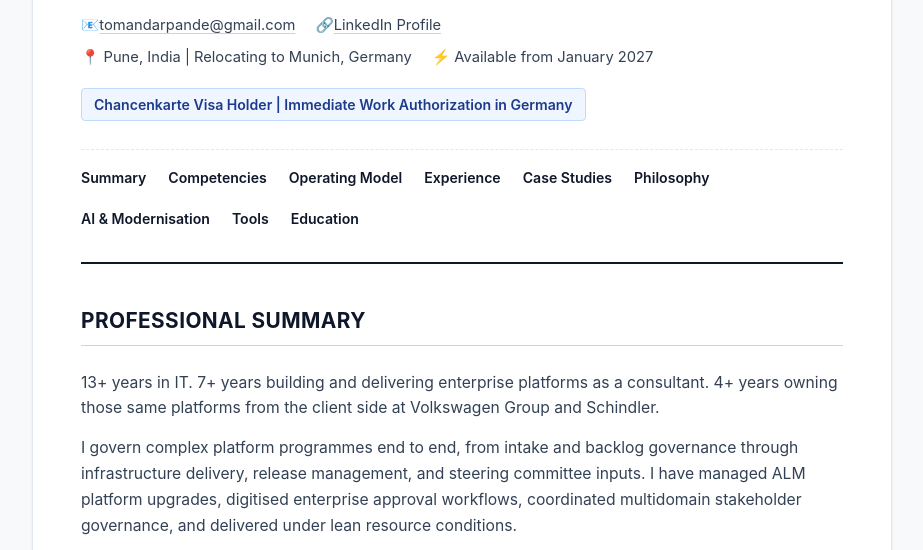
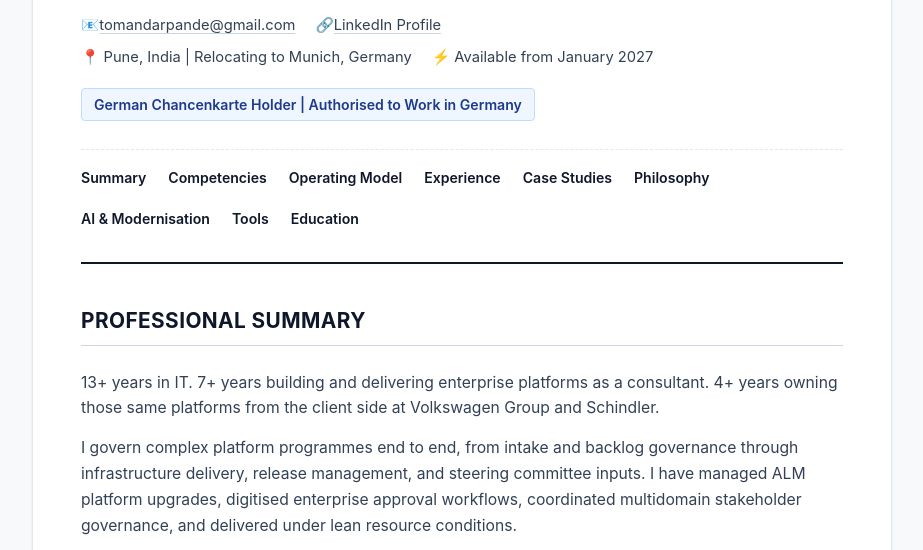
Before and after one commit to mandarmpande/enterprise-product-delivery-platform, a plain HTML site: page index.html in a window 1280 px wide. Shown: the part 203-753 px from the top of the page, without its empty margins (178-1101 px from the left). Drawn offline with Linux system fonts and the light colour scheme.

Commit message:
Update index.html

```diff
--- a/index.html
+++ b/index.html
@@ -423,7 +423,7 @@
         </div>
 
         <div>
-            <span class="logistics-badge">Chancenkarte Visa Holder | Immediate Work Authorization in Germany</span>
+            <span class="logistics-badge">German Chancenkarte Holder | Authorised to Work in Germany</span>
         </div>
 
         <nav aria-label="Main Navigation">
```
